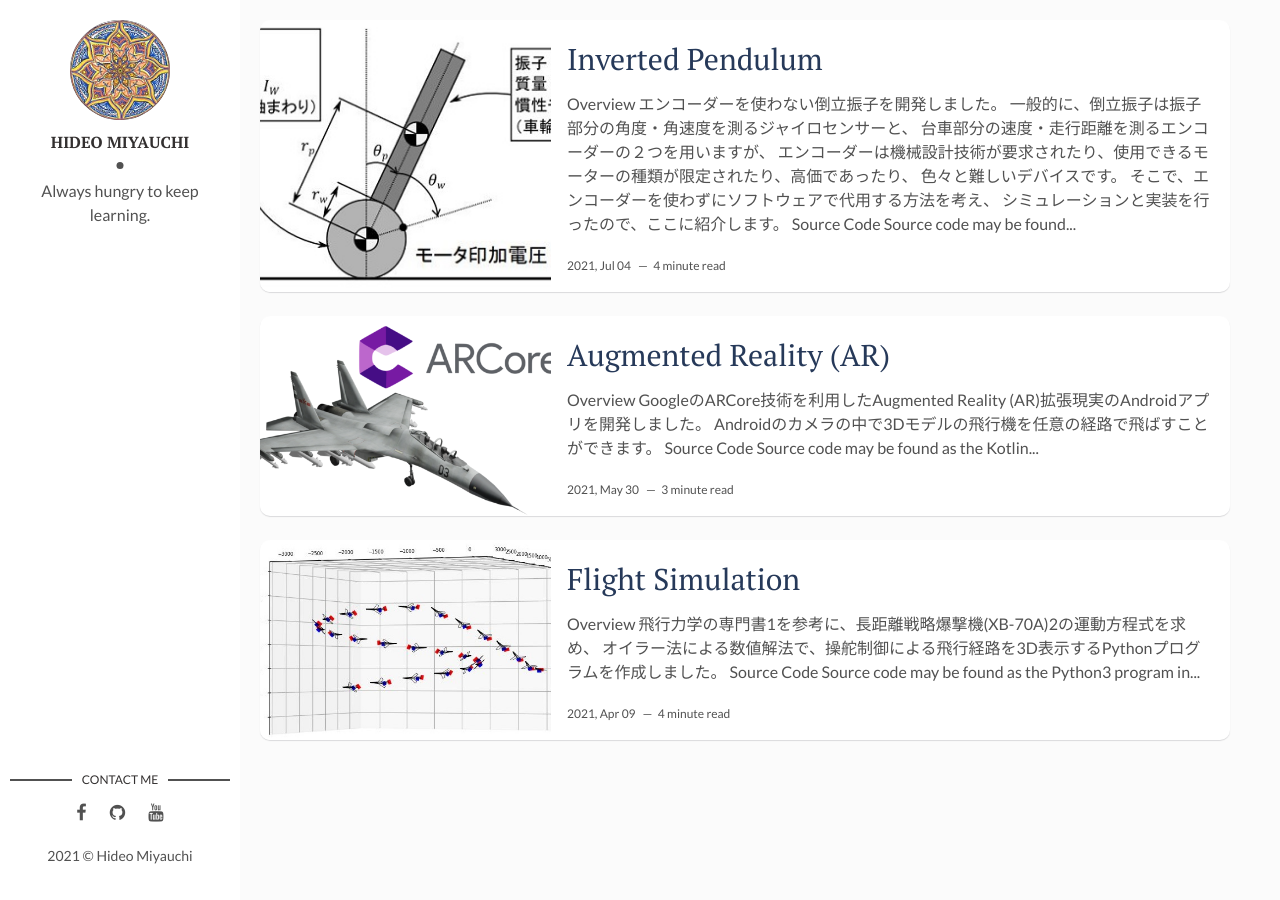
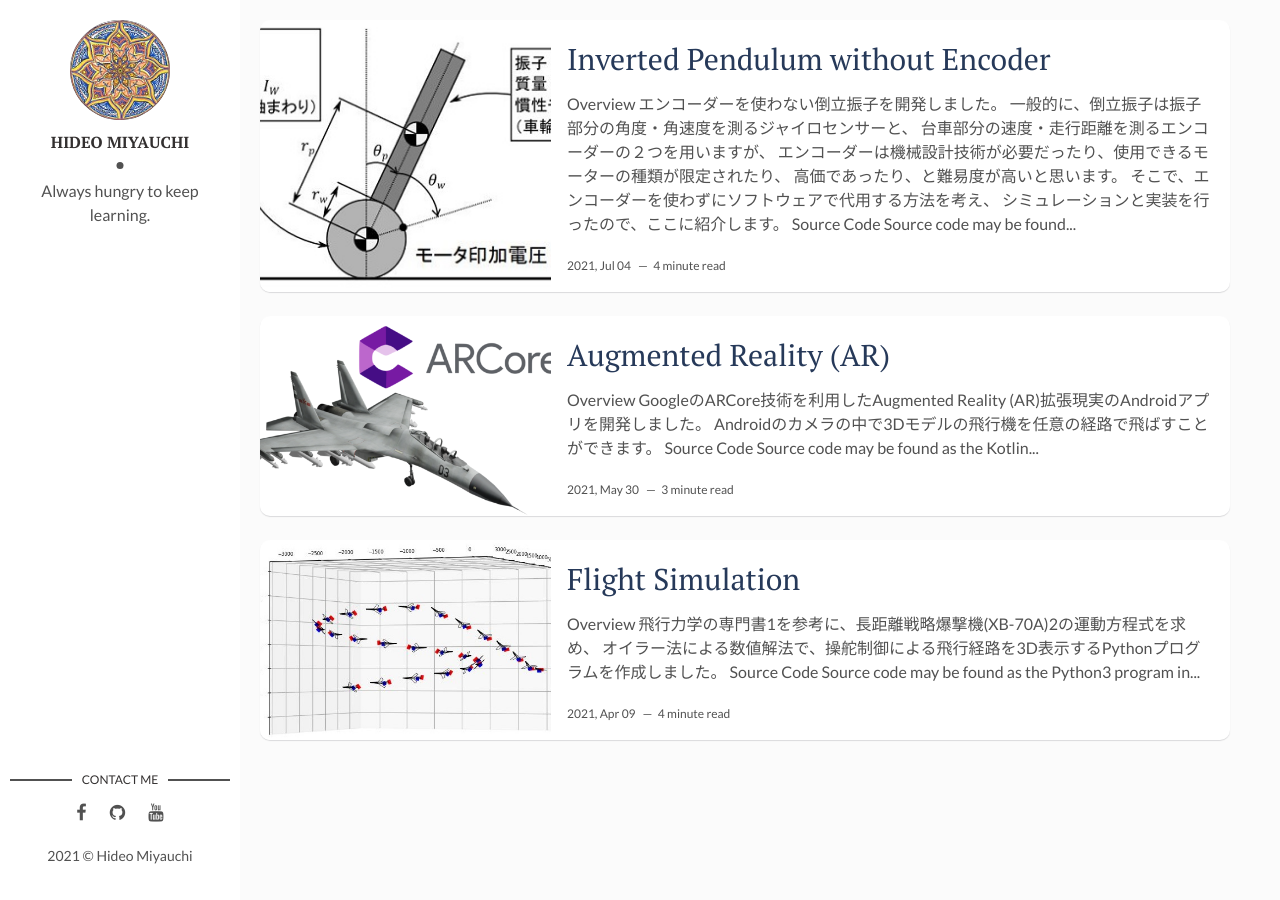
Before and after one commit to HideoMiyauchi/HideoMiyauchi.github.io, a Jekyll site: the page built from index.html, in a window 1280 px wide. Built offline with Jekyll 4.4.1, drawn with Linux system fonts in a browser that asks for light colours; the list of posts is cut into pages by our own code; some of the changed lines change nothing that is shown.

Commit message:
add implementation info.

```diff
--- a/_posts/2021-07-04-Inverted-Pendulum.markdown
+++ b/_posts/2021-07-04-Inverted-Pendulum.markdown
@@ -1,6 +1,6 @@
 ---
 layout: post
-title: Inverted Pendulum
+title: Inverted Pendulum without Encoder
 date: 2021-07-04 10:00:00 +0900
 description: Inverted Pendulum without encoder
 img: 20210704/invpen.jpg
@@ -13,8 +13,8 @@
 <br>
 一般的に、倒立振子は振子部分の角度・角速度を測るジャイロセンサーと、
 台車部分の速度・走行距離を測るエンコーダーの２つを用いますが、
-エンコーダーは機械設計技術が要求されたり、使用できるモーターの種類が限定されたり、高価であったり、
-色々と難しいデバイスです。
+エンコーダーは機械設計技術が必要だったり、使用できるモーターの種類が限定されたり、
+高価であったり、と難易度が高いと思います。<br>
 そこで、エンコーダーを使わずにソフトウェアで代用する方法を考え、
 シミュレーションと実装を行ったので、ここに紹介します。
 
@@ -58,9 +58,9 @@
 ![Destop View](/assets/img/20210704/figure_noise.jpg)
 
 <!--*****************************************************-->
-## エンコーダーを使わない方法
+## エンコーダーを使わない方法とは
 
-モーター印加電圧は車輪の速度と比例する、と考えことにします。
+モーター印加電圧は車輪の速度と比例する、と考えます。
 実際はモーター出力が線形では無いため、厳密には比例しませんが、
 誤差部分は移動距離、移動速度に影響を及ぼし、ふらつきの原因となるはずです。
 ただし、モーターへの印加から実際に動き出すまでにはタイムラグがあるので、
@@ -195,8 +195,27 @@
 | $$g$$ | 重力加速度 (m/s2)|  9.8 |
 
 <!--*****************************************************-->
+## 実装
+
+手のひらサイズの倒立振子を作りました。単四乾電池３本で動きます。
+当然ですが、諸元についてはシミュレータと異なります。<br>
+他にも
+- 加速度センサーは使っていません。当然、相補フィルターもありません。
+- 移動は速度では無く、距離のパラメーターを変化させて実現しています。
+
+の点がシミュレータと異なります。<br>
+では、実際の動きをご覧下さい。
+
+<iframe src="https://www.youtube.com/embed/60oxu3yeBK8" title="YouTube video player" frameborder="10" allow="accelerometer; autoplay; clipboard-write; encrypted-media; gyroscope; picture-in-picture" allowfullscreen></iframe>
+
+<!--*****************************************************-->
 ## 最後に
-省エネ＆安い、を目標に乾電池駆動の小さい倒立振子を完成させました。
+
+エンコーダー無しの倒立振子を開発できました。<br>
+静止状態は安定しており、
+他のエンコーダー有りと比べても遜色ないものになりました。<br>
+移動させた場合の距離はアバウトになってしまっていますが、
+これは致し方ないでしょう。<br>
 
 <!--*****************************************************-->
 ## Reference
```
